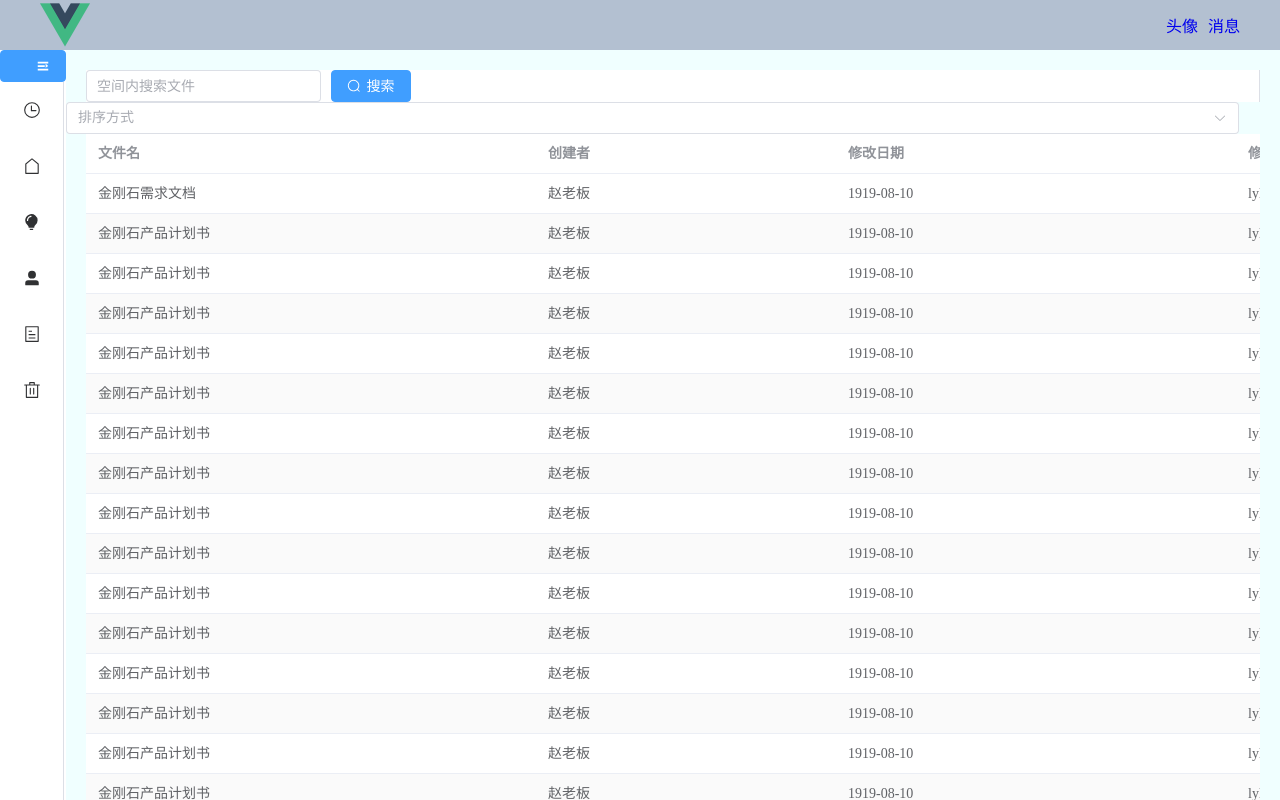
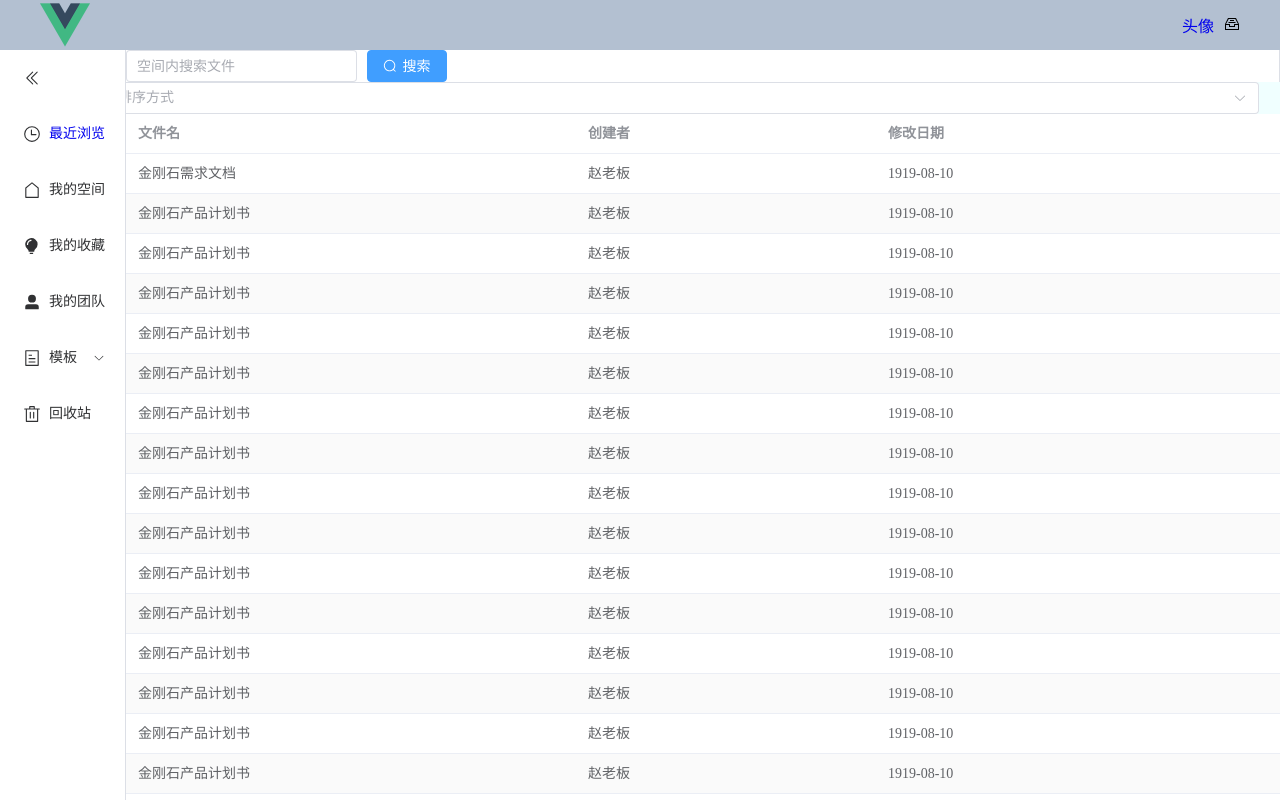
Before and after one commit to DiamondDocument/DD_frontend, a Vue app: page /table in a window 1280 px wide. Shown: the top 800 px of the page. Built offline with nearby package versions, Linux system fonts and the light colour scheme.

Commit message:
小改工作台

```diff
--- a/src/router/index.js
+++ b/src/router/index.js
@@ -19,6 +19,11 @@ const routes = [
     path: '/register',
     name: 'register',
     component: () => import('../views/User/Register.vue')
+  },
+  {
+    path: '/template',
+    name: 'template',
+    component: () => import('../views/User/Template.vue')
   },
   {
     //path: '/table/:teamId(\\d+)?',
@@ -46,12 +51,12 @@ const routes = [
       //   name: 'userInformation',
       //   component:() =>import('../views/User/Information.vue'),
       // },
-      {
-        path: 'template/:type',
-        //type为recommend、my、collection和message
-        name: 'template',
-        component:() =>import('../views/Template/Template.vue'),
-      },
+      // {
+      //   path: 'template/:type',
+      //   //type为recommend、my、collection和message
+      //   name: 'template',
+      //   component:() =>import('../views/Template/Template.vue'),
+      // },
     ],
   },
 
--- a/src/views/Space.vue
+++ b/src/views/Space.vue
@@ -1,4 +1,5 @@
 <template>
+
   <el-menu default-active="'/' +this.$route.path.split('/')[1]">
     <el-input v-model="input" placeholder="空间内搜索文件" style="width: 20%"></el-input>
     <el-button type="primary" style="margin-left: 10px">
--- a/src/views/Table.vue
+++ b/src/views/Table.vue
@@ -5,34 +5,44 @@
 
       <div>
         <a href="#" style="padding: 0 10px 0 0">头像</a>
-        <a href="#" @click="toMessage">消息</a>
+        <el-icon @click="toMessage"><MessageBox /></el-icon>
+
       </div>
     </el-header>
     <el-container>
       <el-aside class="Aside" style="width: auto">
-        <el-radio-group v-model="isCollapse" >
-          <el-button :label="false" @click="isCollapse=!isCollapse" type="primary" icon="el-icon-s-unfold" ><el-icon style=""><expand /></el-icon></el-button>
-        </el-radio-group>
+
+<!--        <el-radio-group v-model="isCollapse" style="margin-bottom: 20px">-->
+<!--            <el-radio-button :label="false">expand</el-radio-button>-->
+<!--            <el-radio-button :label="true">collapse</el-radio-button>-->
+
+<!--          <el-button :label="false" @click="isCollapse=!isCollapse" type="primary" icon="el-icon-s-unfold"><el-icon><expand /></el-icon></el-button>-->
+<!--        </el-radio-group>-->
 
         <el-menu default-active="1-4-1" class="el-menu-vertical-demo" @open="handleOpen" @close="handleClose" :collapse="isCollapse">
+
           <el-menu-item index="1">
+            <el-icon v-if="!isCollapse" @click="isCollapse=!isCollapse" style="float: right; "><DArrowLeft /></el-icon>
+            <el-icon v-else @click="isCollapse=!isCollapse" style="float: right;"><DArrowRight /></el-icon>
+          </el-menu-item>
+          <el-menu-item index="2">
             <el-icon><clock /></el-icon>
-            <span slot="title"><router-link to="/about">最近浏览</router-link></span>
+            <span slot="title"><router-link to="/table">最近浏览</router-link></span>
           </el-menu-item>
-          <el-menu-item index="2" @click="toMySpace">
+          <el-menu-item index="3" @click="toMySpace">
             <el-icon><house /></el-icon>
             <span slot="title">我的空间</span>
           </el-menu-item>
-          <el-menu-item index="3">
+          <el-menu-item index="4">
             <el-icon><opportunity /></el-icon>
             <span slot="title">我的收藏</span>
           </el-menu-item>
-          <el-menu-item index="4">
+          <el-menu-item index="5">
             <el-icon><user-filled /></el-icon>
             <span slot="title">我的团队</span>
           </el-menu-item>
 
-          <el-sub-menu index="5">
+          <el-sub-menu index="6">
           <template #title>
             <el-icon><tickets /></el-icon>
             <span>模板</span>
@@ -44,13 +54,13 @@
           </el-menu-item-group>
         </el-sub-menu>
 
-          <el-menu-item index="6">
+          <el-menu-item index="7">
             <el-icon><delete /></el-icon>
             <span slot="title">回收站</span>
           </el-menu-item>
         </el-menu>
       </el-aside>
-      <el-main class="Main" width="100%" v-if="type==='mySpace'">
+      <el-main class="Main" width="100%" v-if="type==='mySpace'" style="padding: 0; height: 100%">
         <space></space>
       </el-main>
       <el-main class="Main" width="100%" v-else-if="type==='message'">
@@ -86,8 +96,13 @@ a {
 }
 .Main {
   background-color: azure;
+  /*background: url("../assets/logo.png") ;*/
+  /*background-size: 100% 100%;*/
+}
+.el-Main {
 
 }
+
 </style>
 
 <style>
@@ -111,7 +126,7 @@ export default {
   data() {
     return {
       type: 'mySpace',
-      isCollapse: true
+      isCollapse: false
     }
   },
   components: {
--- /dev/null
+++ b/src/views/User/Template.vue
@@ -0,0 +1,32 @@
+<template>
+  <el-row :gutter="20">
+    <el-col :span="6" style="background-color: #B3C0D1"></el-col>
+    <el-col :span="6" style="background-color: #B3C0D1"></el-col>
+    <el-col :span="6"></el-col>
+    <el-col :span="6"></el-col>
+  </el-row>
+
+</template>
+
+<script>
+export default {
+  name: "Template"
+}
+</script>
+
+<style>
+el-row {
+  margin-bottom: 20px;
+}
+el-row:last-child {
+  margin-bottom: 0;
+}
+el-col {
+  border-radius: 4px;
+}
+
+.grid-content {
+  border-radius: 4px;
+  min-height: 36px;
+}
+</style>
--- a/src/views/Welcome.vue
+++ b/src/views/Welcome.vue
@@ -5,6 +5,7 @@
     <el-button><router-link to="/login">登录</router-link></el-button> |
     <el-button><router-link to="/register">注册</router-link></el-button>|
   </nav>
+<!--  <router-link to="/template">gg</router-link>-->
 </template>
 <script>
 // @ is an alias to /src
```
